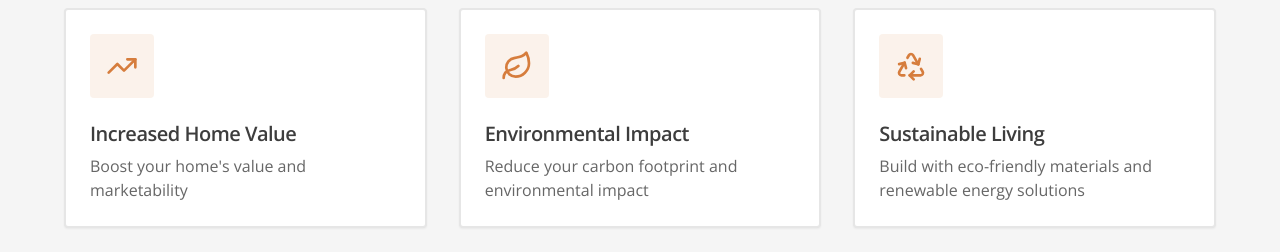
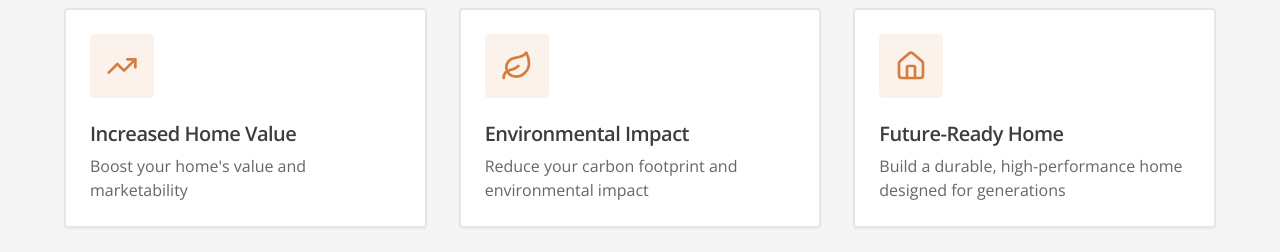
Before and after one commit to MattBegley224/vision-to-bricks, a React (Vite) app: page /rebates in a window 1280 px wide. Shown: the part 1160-1412 px from the top of the page. Built offline with nearby package versions, Linux system fonts and the light colour scheme; the HTML template or start-up script is replaced by a standard one.

Commit message:
Revert "Add Sustainable Living card"

```diff
--- a/src/pages/Rebates.tsx
+++ b/src/pages/Rebates.tsx
@@ -1,4 +1,4 @@
-import { DollarSign, TrendingDown, Thermometer, TrendingUp, Leaf, CheckCircle, Recycle } from "lucide-react";
+import { DollarSign, TrendingDown, Thermometer, TrendingUp, Leaf, CheckCircle, Home } from "lucide-react";
 import { Button } from "@/components/ui/button";
 import { Card, CardHeader, CardTitle, CardContent } from "@/components/ui/card";
 import Navigation from "@/components/Navigation";
@@ -31,9 +31,9 @@ const benefits = [
     description: "Reduce your carbon footprint and environmental impact",
   },
   {
-    icon: Recycle,
-    title: "Sustainable Living",
-    description: "Build with eco-friendly materials and renewable energy solutions",
+    icon: Home,
+    title: "Future-Ready Home",
+    description: "Build a durable, high-performance home designed for generations",
   },
 ];
 
```
